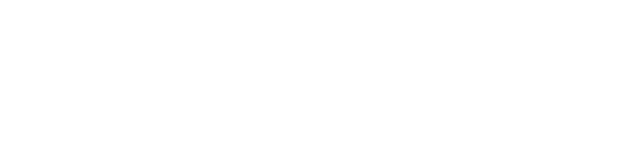
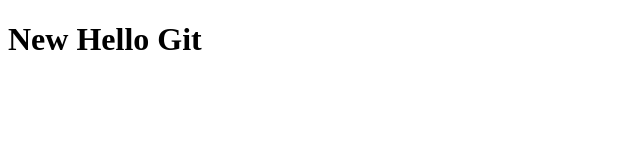
Before and after one commit to edgarCompte/new-hello-git, a plain HTML site: page index.html in a window 1280 px wide. Shown: the whole page, without its empty margins (0-640 px from the left). Drawn offline with Linux system fonts and the light colour scheme.

Commit message:
Commit per a modificar el index a una nova versió amb cambis

```diff
--- a/index.html
+++ b/index.html
@@ -6,6 +6,6 @@
     <title>test GIT</title>
 </head>
 <body>
-
+    <h1>New Hello Git</h1>
 </body>
 </html>
```
